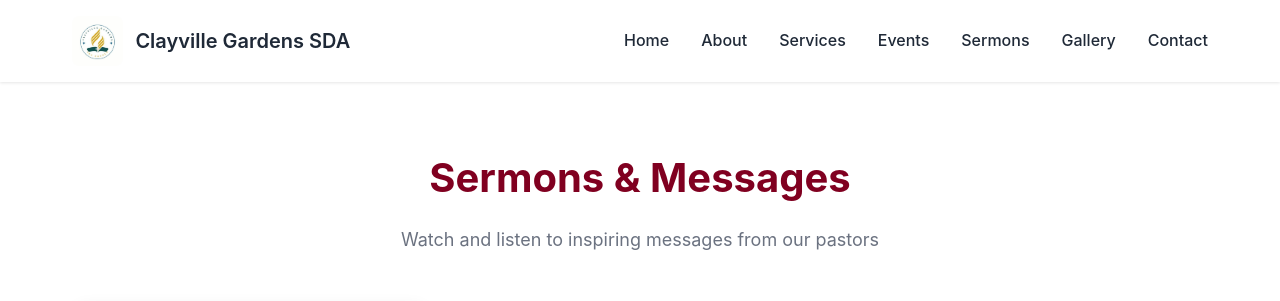
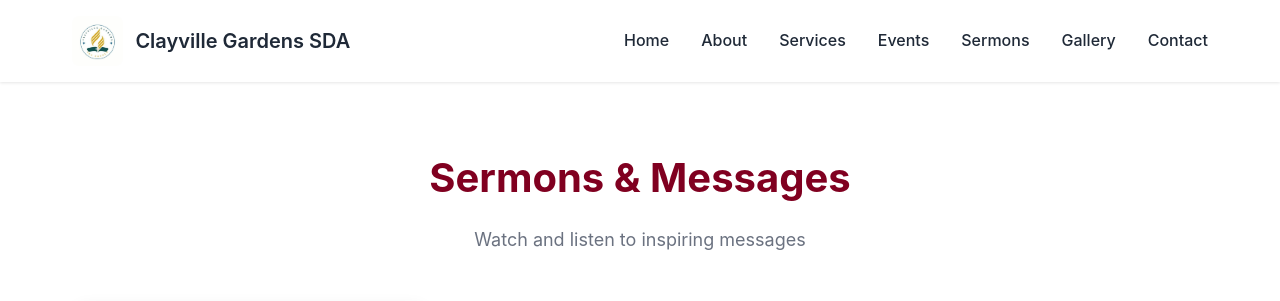
Before and after one commit to MisheckGalx/Clayville-Gardens-SDA-Church-Website, a Flask app: page /sermons in a window 1280 px wide. Shown: the top 301 px of the page. Run offline with Flask 3, Linux system fonts and the light colour scheme; data comes from the database, SQL or seed files in the repository.

Commit message:
Update sermons.html

```diff
--- a/templates/sermons.html
+++ b/templates/sermons.html
@@ -170,7 +170,7 @@
 <div class="container">
     <div class="section-heading">
         <h2>Sermons &amp; Messages</h2>
-        <p>Watch and listen to inspiring messages from our pastors</p>
+        <p>Watch and listen to inspiring messages</p>
     </div>
 
     {% if sermons %}
```
